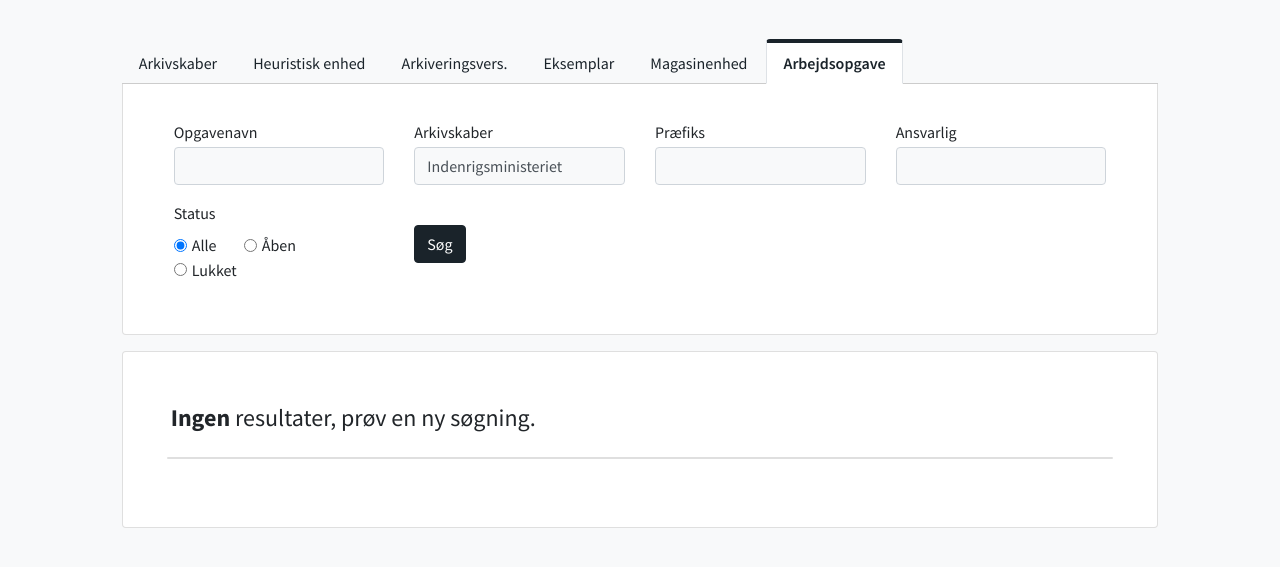
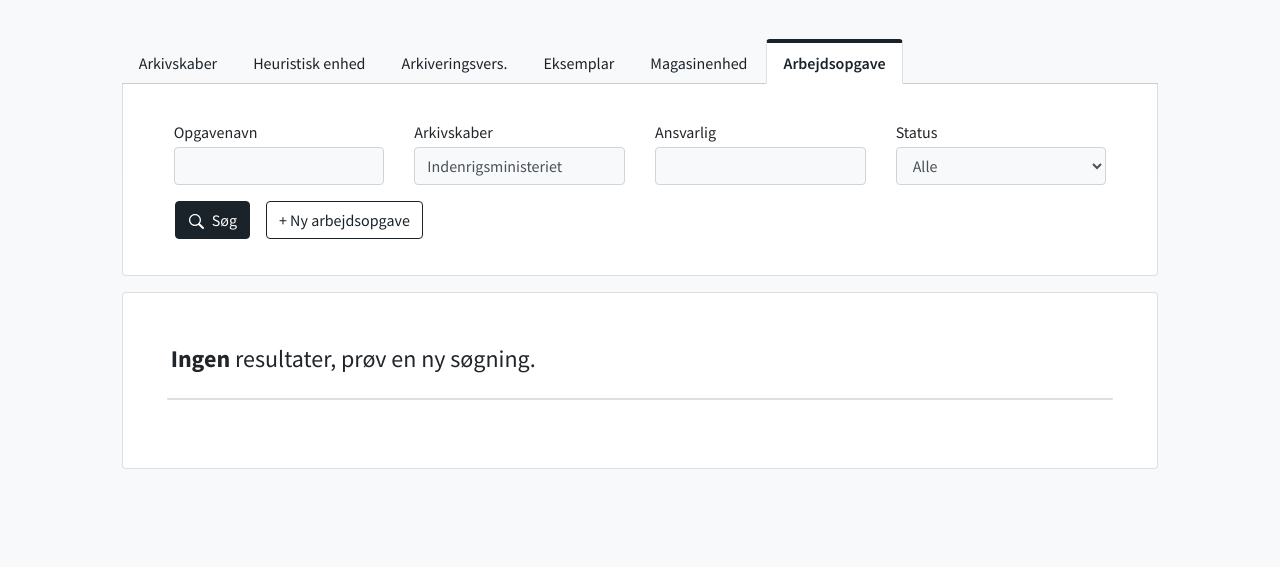
Before and after one commit to the-danish-national-archives/DaisyRaNoget, a website: page search/search-arbejdsopgave-noresults.html in a window 1280 px wide. Shown: the part 83-650 px from the top of the page. Drawn offline with nearby package versions, Linux system fonts and the light colour scheme; files whose address does not match are found by name.

Commit message:
Added functionality and stickyness for header

```diff
--- a/search/search-arbejdsopgave-noresults.html
+++ b/search/search-arbejdsopgave-noresults.html
@@ -76,7 +76,7 @@
           <div class="card special pt-3 pl-3 pr-3 pb-3">
             <div class="card-body">
               <!-- arbejdsopgave start -->
-              <form action="search-arbejdsopgave.html">
+              <form action="../search-arbejdsopgave.html">
                 <div class="container-fluid">
                   <div class="row">
                     <div class="col-sm-3">
@@ -98,14 +98,6 @@
                       />
                     </div>
                     <div class="col-sm-3">
-                      <label for="praefiks">Præfiks</label>
-                      <input
-                        type="text"
-                        class="form-control bg-light"
-                        id="praefiks"
-                      />
-                    </div>
-                    <div class="col-sm-3 mb-3">
                       <label for="ansvarlig">Ansvarlig</label>
                       <input
                         type="text"
@@ -113,56 +105,49 @@
                         id="ansvarlig"
                       />
                     </div>
-                  </div>
-                  <div class="row mb-3">
                     <div class="col-sm-3">
-                      <label for="status" class="mb-2">Status</label><br />
-                      <div class="form-check form-check-inline mr-4">
-                        <input
-                          class="form-check-input"
-                          type="radio"
-                          name="exampleRadios"
-                          id="exampleRadios1"
-                          value="option1"
-                          checked
-                        />
-                        <label class="form-check-label" for="exampleRadios1">
-                          Alle
-                        </label>
+                      <div class="form-group mb-0">
+                        <label for="status">Status</label>
+                        <select class="form-control bg-light" id="status">
+                          <option>Alle</option>
+                          <option>Åben</option>
+                          <option>Lukket</option>
+                        </select>
                       </div>
-                      <div class="form-check form-check-inline mr-4">
-                        <input
-                          class="form-check-input"
-                          type="radio"
-                          name="exampleRadios"
-                          id="exampleRadios2"
-                          value="option2"
-                        />
-                        <label class="form-check-label" for="exampleRadios2">
-                          Åben
-                        </label>
-                      </div>
-                      <div class="form-check form-check-inline">
-                        <input
-                          class="form-check-input"
-                          type="radio"
-                          name="exampleRadios"
-                          id="exampleRadios3"
-                          value="option3"
-                        />
-                        <label class="form-check-label" for="exampleRadios3">
-                          Lukket
-                        </label>
-                      </div>
-                    </div>
-                    <div class="col-sm-3">
-                      <button type="submit" class="btn btn-primary search mt-4">
-                        Søg
-                      </button>
                     </div>
                   </div>
                 </div>
               </form>
+              <div class="row pl-3">
+                <div class="col-sm-4 mt-3 d-flex align-items-center">
+                  <button
+                    type="submit"
+                    class="btn btn-primary d-flex align-items-center"
+                  >
+                    <svg
+                      xmlns="http://www.w3.org/2000/svg"
+                      width="16"
+                      height="16"
+                      viewBox="0 0 16 16"
+                      class="mr-2 mt-1"
+                    >
+                      <path
+                        fill-rule="evenodd"
+                        fill="#ffffff"
+                        d="M15.7 13.3l-3.81-3.83A5.93 5.93 0 0 0 13 6c0-3.31-2.69-6-6-6S1 2.69 1 6s2.69 6 6 6c1.3 0 2.48-.41 3.47-1.11l3.83 3.81c.19.2.45.3.7.3.25 0 .52-.09.7-.3a.996.996 0 0 0 0-1.41v.01zM7 10.7c-2.59 0-4.7-2.11-4.7-4.7 0-2.59 2.11-4.7 4.7-4.7 2.59 0 4.7 2.11 4.7 4.7 0 2.59-2.11 4.7-4.7 4.7z"
+                      />
+                    </svg>
+                    <span>Søg</span>
+                  </button>
+                  <button
+                    class="ml-3 btn btn-outline-primary"
+                    data-toggle="modal"
+                    data-target="#nyarbopgave"
+                  >
+                    <span>+ Ny arbejdsopgave</span>
+                  </button>
+                </div>
+              </div>
             </div>
           </div>
         </div>
--- a/src/js/script.js
+++ b/src/js/script.js
@@ -26,6 +26,11 @@ $(document).ready(function() {
   $("#closetask").on("click", function() {
     $(".btn.readonly").hide();
     $(".btn.opentask").show();
+  });
+
+  $(".opentask").on("click", function() {
+    $(".btn.readonly").show();
+    $(".btn.opentask").hide();
   });
 
   // Move datatables sorting arrows
--- a/src/scss/custom.scss
+++ b/src/scss/custom.scss
@@ -166,10 +166,9 @@ table.dataTable tbody tr:hover .icon {
 }
 
 .sticky {
-  position: fixed;
+  position: sticky;
   top: 0;
   left: 0;
-  width: 100%;
   display: block;
   z-index: 888;
   background: #f7f7f7;
@@ -182,6 +181,10 @@ table.dataTable tbody tr:hover .icon {
 
 .opentask {
   display: none;
+}
+
+.time {
+  font-size: 14px;
 }
 
 .dataTables_paginate .paginate_button {
```
Also changed, not shown: arbejdsopgave.html (+1 -4 lines), src/css/custom.css.
